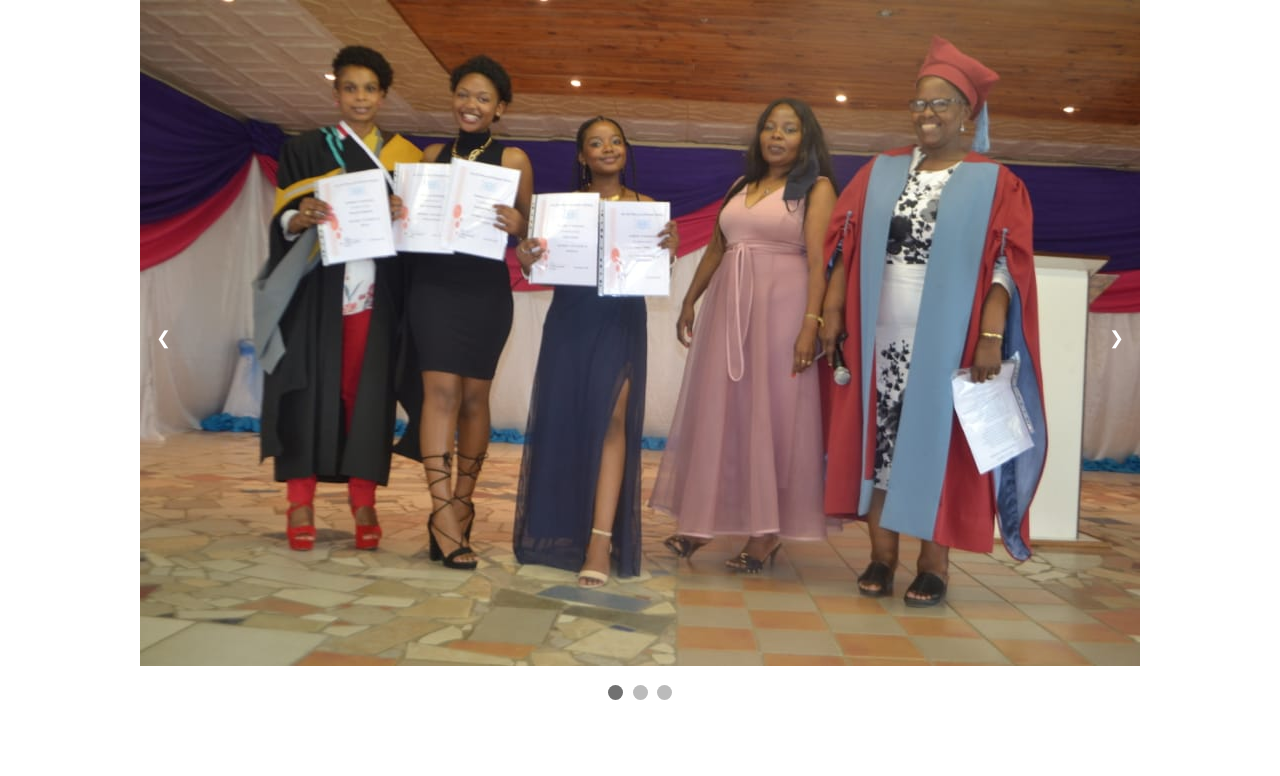
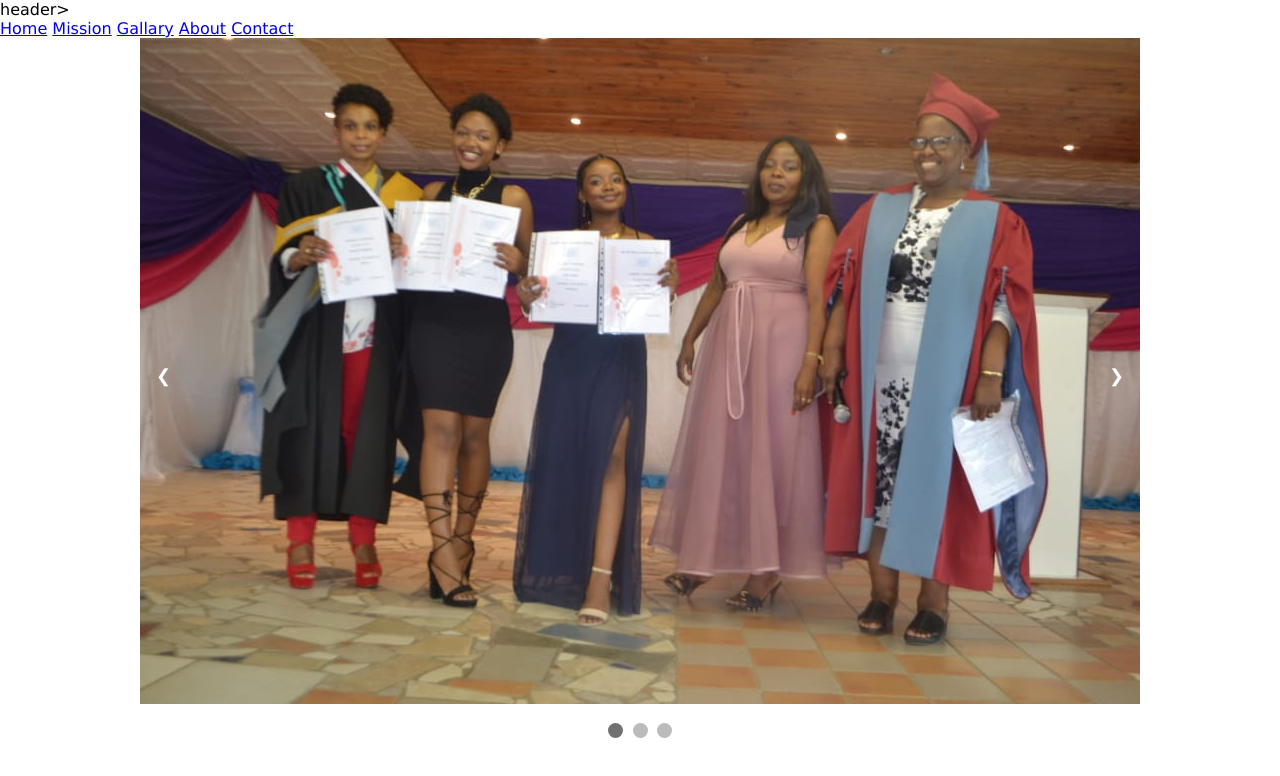
Before and after one commit to websitestoragepost/malatje, a plain HTML site: page index.html in a window 1280 px wide. Drawn offline with Linux system fonts and the light colour scheme; files whose address does not match are found by name.

Commit message:
Update index.html

```diff
--- a/index.html
+++ b/index.html
@@ -5,6 +5,17 @@
 <link rel="stylesheet" href="style.css">
 </head>
 <body>
+  header>
+        <div class="nav">
+            <a href="#">Home</a>
+            <a href="#">Mission</a>
+            <a href="#">Gallary</a>
+            <a href="#">About</a>
+            <a href="#">Contact</a>
+        </div>
+    </header>
+
+
 
 <div class="slideshow-container">
 
```
